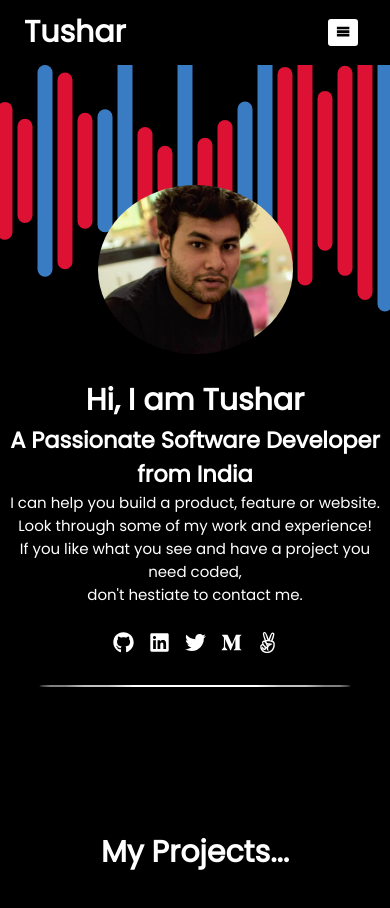
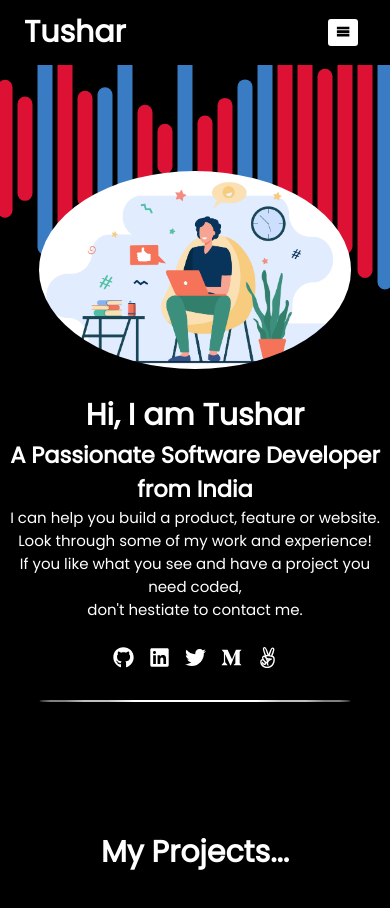
Before and after one commit to PinkMoon25/Tushar_Singh, a React (Create React App) app: page / in a window 390 px wide. Shown: the top 908 px of the page. Built offline with nearby package versions, Linux system fonts and the light colour scheme; grey boxes are pictures that could not be loaded.

Commit message:
Modify profile image

```diff
--- a/src/components/Hero.js
+++ b/src/components/Hero.js
@@ -1,6 +1,6 @@
 import React from "react";
 import { FaGithub, FaLinkedin, FaTwitter, FaMediumM, FaAngellist } from "react-icons/fa";
-import pic from "../img/profile1.jpg";
+import pic from "../img/profile.jpg";
 import background from '../img/soundwave.svg';
 
 const Hero = () => {
@@ -13,7 +13,7 @@ const Hero = () => {
         <li><a href="https://medium.com/@singhtushar348" target='_blank'><FaMediumM /></a></li>
         <li><a href="https://angel.co/profile/edit/overview" target='_blank'><FaAngellist /></a></li>
       </ul>
-      <img src={pic} className="pic"/>
+      <img src={pic} alt='Image by pch.vector on Freepik' className="pic"/>
       <div className="intro">
         <h1>Hi, I am Tushar</h1>
         <h2>A Passionate Software Developer from India</h2>
--- a/src/index.css
+++ b/src/index.css
@@ -92,7 +92,7 @@ h2 {
 }
 
 .pic {
-  width: 25%;
+  width: 35%;
   border-radius: 50%;
 }
 
@@ -326,11 +326,11 @@ form > button {
   }
 
   section.hero {
-    background-position: 50% -10%;
+    background-position: 50% -15%;
   }
 
   .pic {
-    width: 50%;
+    width: 80%;
   }
 
   section.contact {
```
Also changed, not shown: src/img/profile.jpg (added), src/img/profile1.jpg (deleted).
